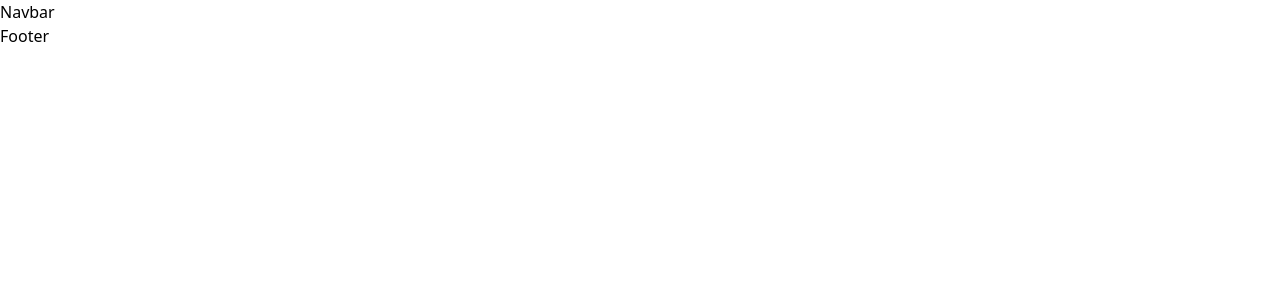
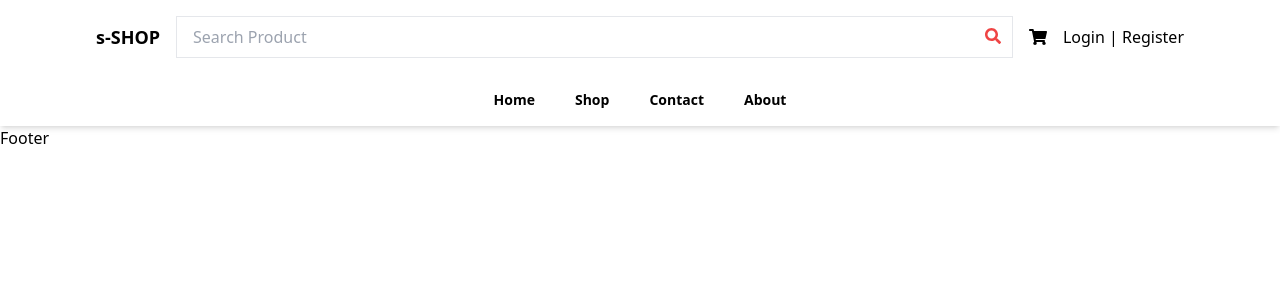
Before and after one commit to nhanquoc-it/nqd-ecommerce-shop, a React (Vite) app in the folder frontend/: page /cart in a window 1280 px wide. Before the commit this address had no page. Shown: the top 300 px of the page. Built offline with nearby package versions, Linux system fonts and the light colour scheme.

Commit message:
navbar design

```diff
--- a/frontend/src/components/Navbar.jsx
+++ b/frontend/src/components/Navbar.jsx
@@ -1,10 +1,50 @@
+import { Link } from "react-router-dom";
+import { FaSearch, FaShoppingCart, FaUser } from "react-icons/fa";
 
 const Navbar = () => {
-  return (
-    <div>
-      Navbar
-    </div>
-  )
-}
+	return (
+		<nav className="bg-white shadow-md">
+			<div className="container mx-auto px-4 md:px-16 lg:px-24 py-4 flex justify-between items-center">
+				<div className="text-lg font-bold">
+					<Link to="/">s-SHOP</Link>
+				</div>
+				<div className="relative flex-1 mx-4">
+					<form>
+						<input
+							type="text"
+							placeholder="Search Product"
+							className="w-full border py-2 px-4"
+						/>
+						<FaSearch className="absolute top-3 right-3 text-red-500" />
+					</form>
+				</div>
+				<div className="flex items-center space-x-4">
+					<Link to="/cart">
+						<FaShoppingCart className="text-lg" />
+					</Link>
+					<button className="hidden md:block">Login | Register</button>
+					<button className="block md:hidden">
+						<FaUser />
+					</button>
+				</div>
+			</div>
 
-export default Navbar
+			<div className="flex items-center justify-center space-x-10 py-4 text-sm font-bold">
+				<Link to="/" className="hover:underline">
+					Home
+				</Link>
+				<Link to="/" className="hover:underline">
+					Shop
+				</Link>
+				<Link to="/" className="hover:underline">
+					Contact
+				</Link>
+				<Link to="/" className="hover:underline">
+					About
+				</Link>
+			</div>
+		</nav>
+	);
+};
+
+export default Navbar;
```
